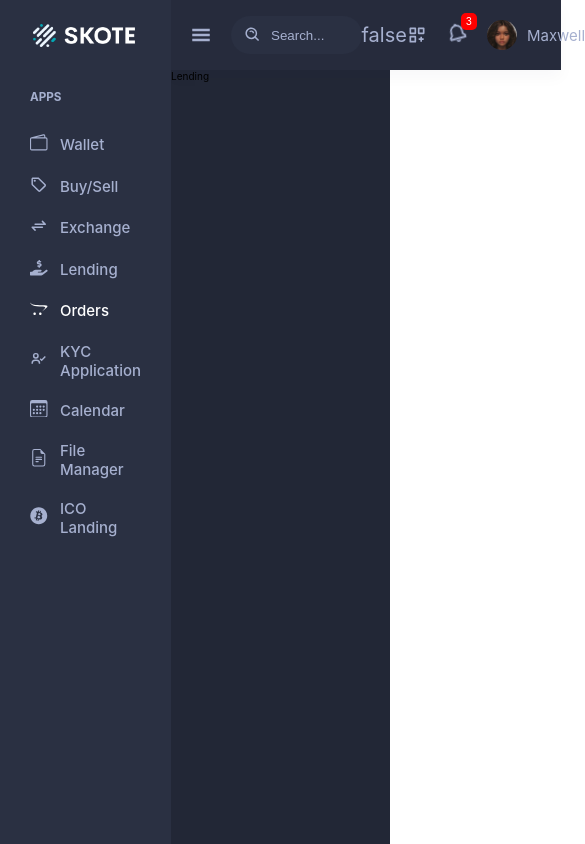
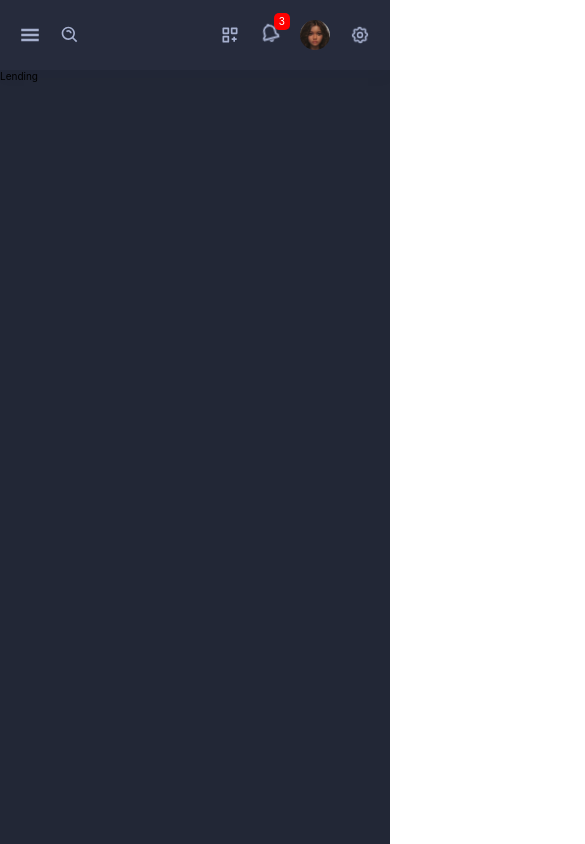
Before and after one commit to Dewaley/skote-dashboard, a React (Create React App) app: page /orders in a window 390 px wide. Shown: the top 844 px of the page, 585 px wide, since content can reach past the window. Built offline with nearby package versions, Linux system fonts and the light colour scheme; the HTML template or start-up script is replaced by a standard one.

Commit message:
fixed overflowing navbar

```diff
--- a/src/App.css
+++ b/src/App.css
@@ -23,11 +23,13 @@
   min-height: 100vh;
   color: var(--dark-mode-text);
   position: relative;
+  transition: width 150ms ease-in;
 }
 
 .sidebar a {
   text-decoration: none;
   color: var(--dark-mode-text);
+  white-space: nowrap;
 }
 
 .sidebar .logo {
@@ -41,8 +43,13 @@
   height: 2.3rem;
 }
 
+.logo .small {
+  display: none;
+}
+
 .closed.sidebar {
   width: 70px;
+  transition: width 150ms ease-in;
 }
 
 .closedDeets {
@@ -57,13 +64,15 @@
   display: flex;
   height: 100%;
   background-color: var(--dark-mode-bg);
+  min-height: 100vh;
 }
 
-.deets {
+.sidebar .deets {
   display: flex;
   flex-direction: column;
   padding: 2rem 3rem;
   gap: 3rem;
+  max-width: auto;
 }
 
 .closed.sidebar .closedDeets {
@@ -93,8 +102,9 @@
   position: relative;
 }
 
-.closed.sidebar .closedDeets ul li a span {
-  background-color: rgb(38, 43, 60);
+.closed.sidebar .closedDeets ul li a:hover {
+  background-color: #262b3c;
+  color: var(--dark-mode-gray-700);
 }
 
 .closed.sidebar .closedDeets ul li a:hover .content {
@@ -110,6 +120,8 @@
 
 .closed.sidebar .closedDeets .content {
   display: none;
+  background-color: #262b3c;
+  color: var(--dark-mode-gray-700);
 }
 
 ul {
@@ -170,6 +182,10 @@ ul {
 
 .Navbar svg {
   cursor: pointer;
+}
+
+.search {
+  display: none;
 }
 
 .left form {
@@ -276,3 +292,52 @@ ul {
   object-fit: cover;
   object-position: center;
 }
+
+@media screen and (max-width: 768px) {
+  .sidebar {
+    position: absolute;
+    top: 0;
+    left: -30rem;
+    width: 7rem;
+  }
+
+  .closed.sidebar {
+    left: 0;
+    position: relative;
+  }
+
+  .sidebar .logo img {
+    display: none !important;
+  }
+
+  .sidebar .logo img.small {
+    display: block !important;
+  }
+}
+
+@media screen and (max-width: 480px) {
+  .sidebar {
+    position: absolute;
+    top: 0;
+    left: -30rem;
+    width: 7rem;
+  }
+
+  .closed.sidebar {
+    left: 0;
+    position: absolute;
+  }
+
+  .user span,
+  .user svg {
+    display: none;
+  }
+
+  .left form {
+    display: none;
+  }
+
+  .search {
+    display: block;
+  }
+}
--- a/src/components/Navbar.jsx
+++ b/src/components/Navbar.jsx
@@ -21,12 +21,12 @@ const Navbar = () => {
             setHamburger(!hamburger);
           }}
         />
-        <form action=''>
+        <BiSearchAlt className='searchBtn' />
+        {/* <form action=''>
           <BiSearchAlt className='search' />
           <input type='text' name='' id='' placeholder='Search...' />
-        </form>
+        </form> */}
       </div>
-      {hamburger ? "true" : "false"}
       <div className='right'>
         <BiCustomize className='customize' />
         <div className='notification'>
--- a/src/components/Sidebar.jsx
+++ b/src/components/Sidebar.jsx
@@ -19,6 +19,7 @@ const Sidebar = () => {
         ) : (
           <img src={bigLogo} alt='Skote logo' />
         )}
+        <img src={smallLogo} alt='Skote logo' className="small" />
       </div>
       <nav className='deets'>
         <h3>APPS</h3>
```
Also changed, not shown: src/pages/Wallet.jsx (+1 -1 lines).
